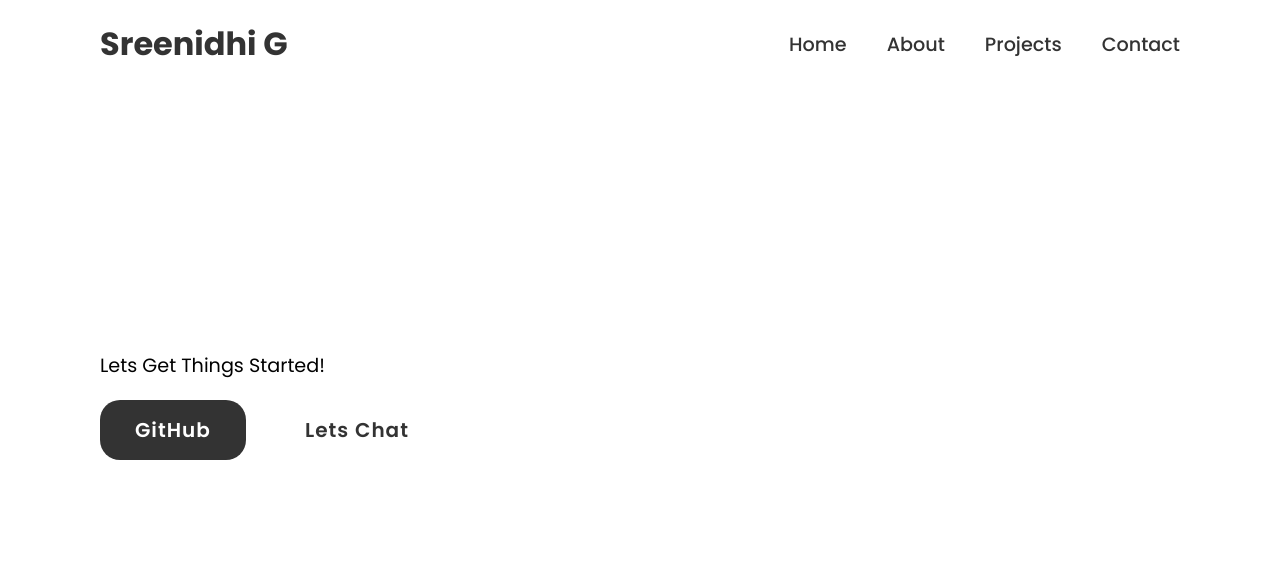
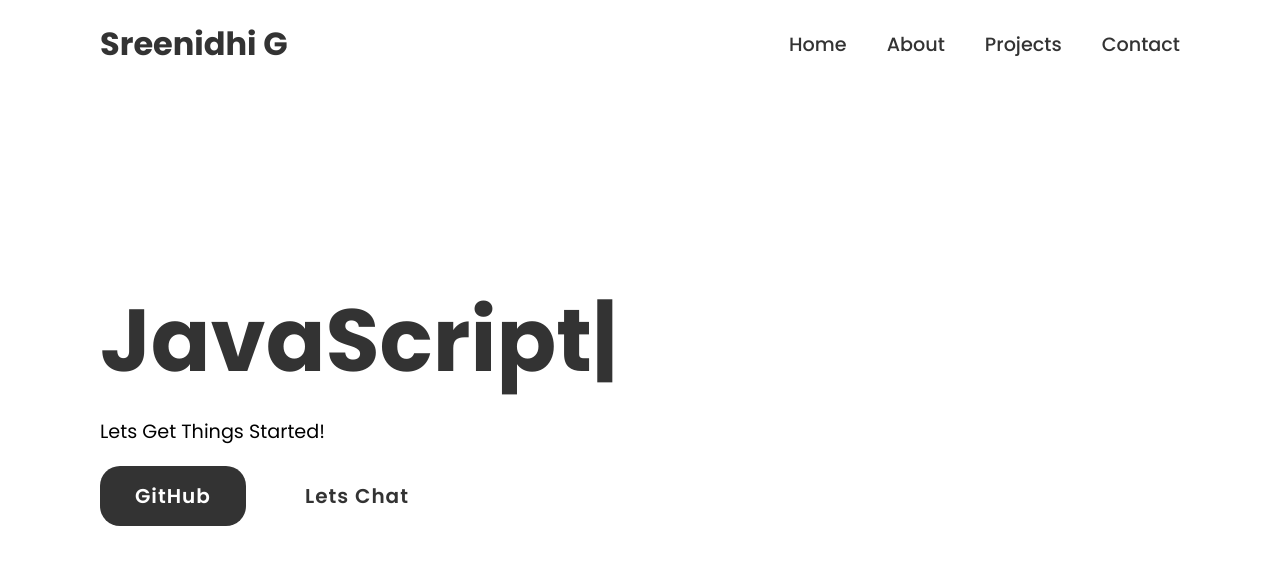
Before and after one commit to Sreenidhi-G2/My-Portfolio, a plain HTML site: page index.html in a window 1280 px wide. Drawn offline with nearby package versions, Linux system fonts and the light colour scheme; the site is published under a folder, as on GitHub Pages, so addresses that start at the root find nothing; a web font is replaced by a local one.

Commit message:
Update index.html

```diff
--- a/index.html
+++ b/index.html
@@ -4,7 +4,7 @@
     <meta charset="UTF-8">
     <meta name="viewport" content="width=device-width, initial-scale=1.0">
     <title>Portfolio</title>
-    <link rel="stylesheet" href="styles.css">
+    <link rel="stylesheet" href="./styles.css">
     <script src="https://unpkg.com/typed.js@2.1.0/dist/typed.umd.js"></script>
 
 </head>
@@ -30,7 +30,7 @@
     </div>
 
 
-<script src="/script.js"></script>
+<script src="./script.js"></script>
     </section>
 
 </body>
```
